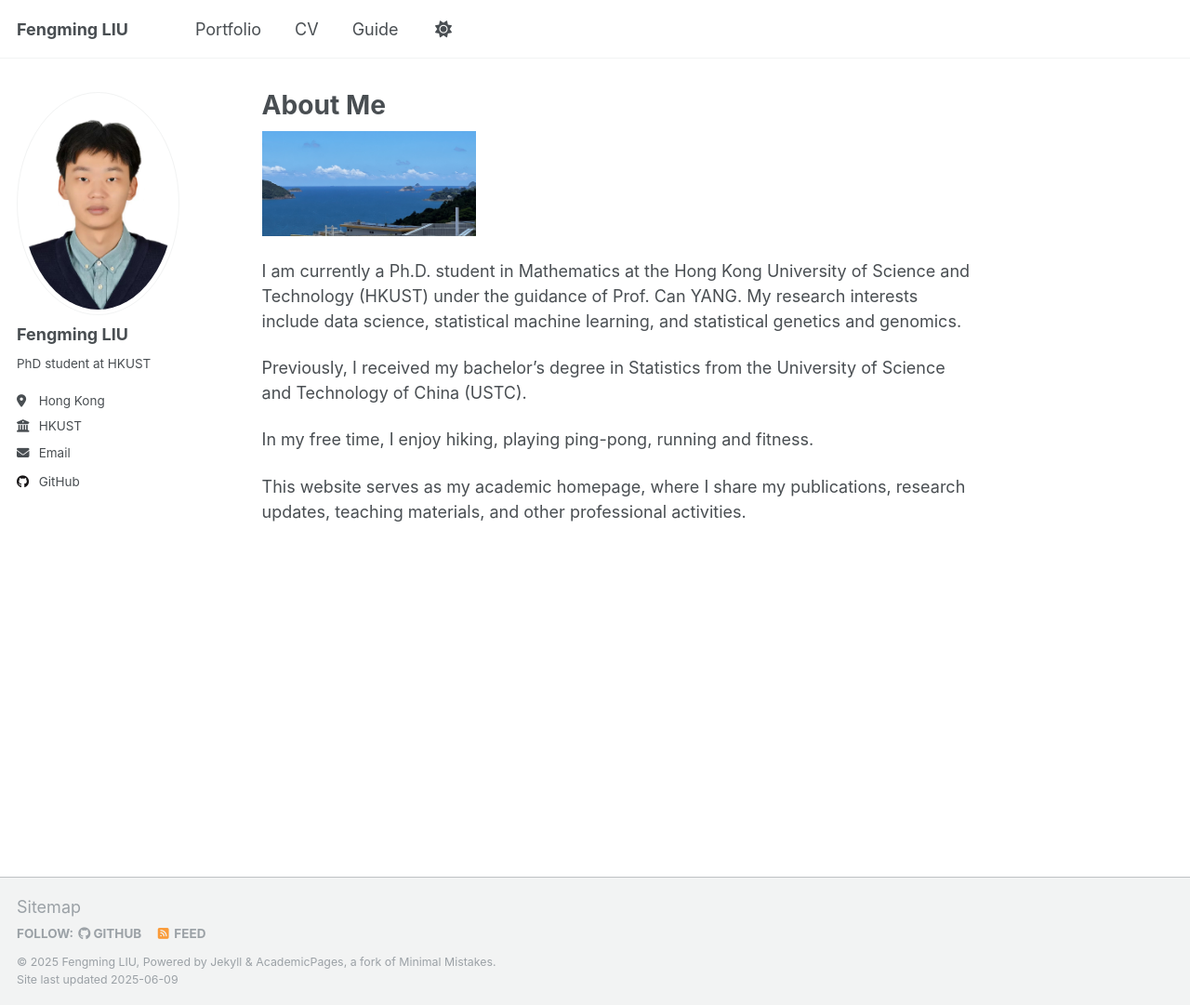
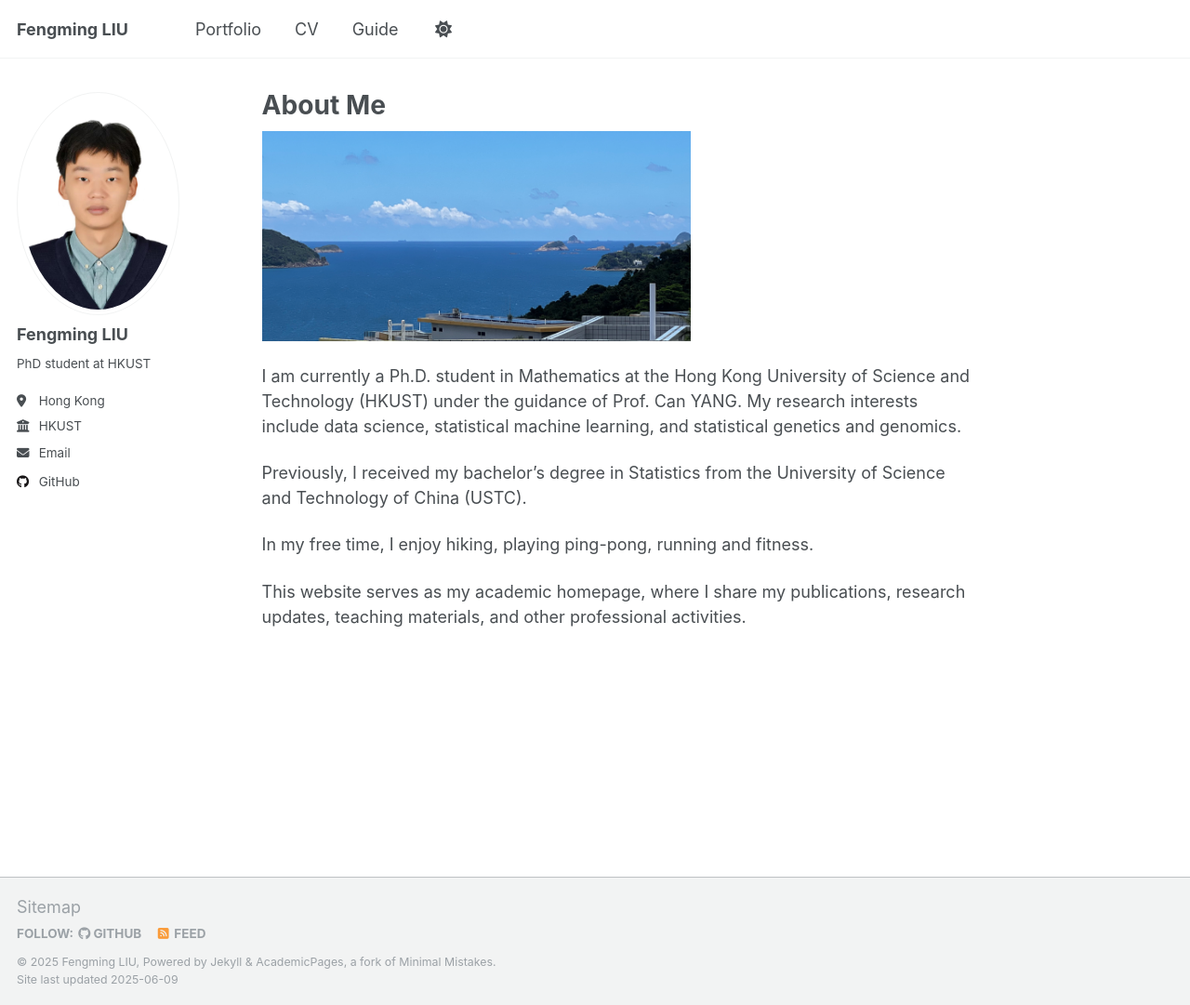
Before and after one commit to FerminLiu/FerminLiu.github.io, a Jekyll site: the page built from _pages/about.md, in a window 1280 px wide and 1081 px high. Shown: the whole window at 93% size. Built offline with Jekyll 4.4.1, drawn with Linux system fonts in a browser that asks for light colours.

Commit message:
Update about.md

```diff
--- a/_pages/about.md
+++ b/_pages/about.md
@@ -4,7 +4,7 @@ title: "About Me"
 author_profile: true
 
 ---
-<img src="/images/scene.jpeg" alt="" style="width:30%;"/>
+<img src="/images/scene.jpeg" alt="" style="width:60%;"/>
 
 I am currently a Ph.D. student in Mathematics at the Hong Kong University of Science and Technology (HKUST) under the guidance of Prof. Can YANG. My research interests include data science, statistical machine learning, and statistical genetics and genomics.
 
```
